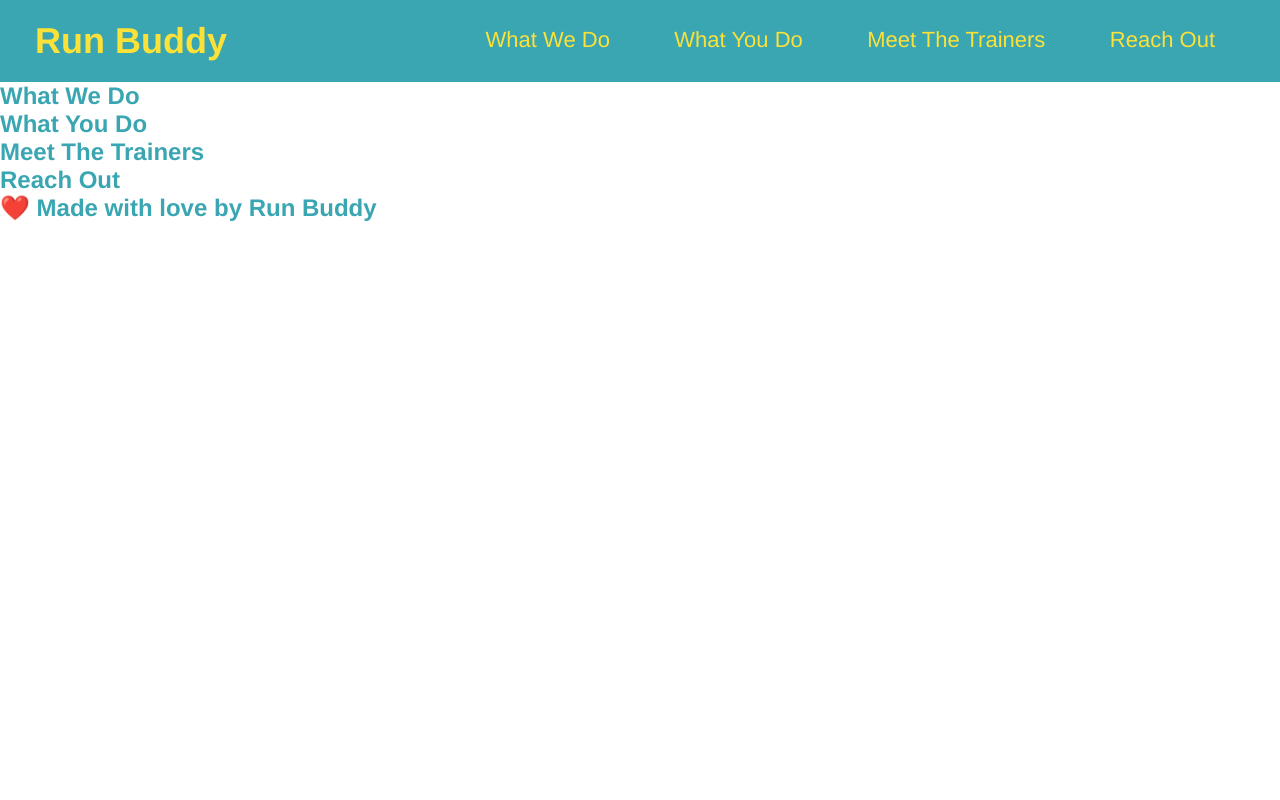
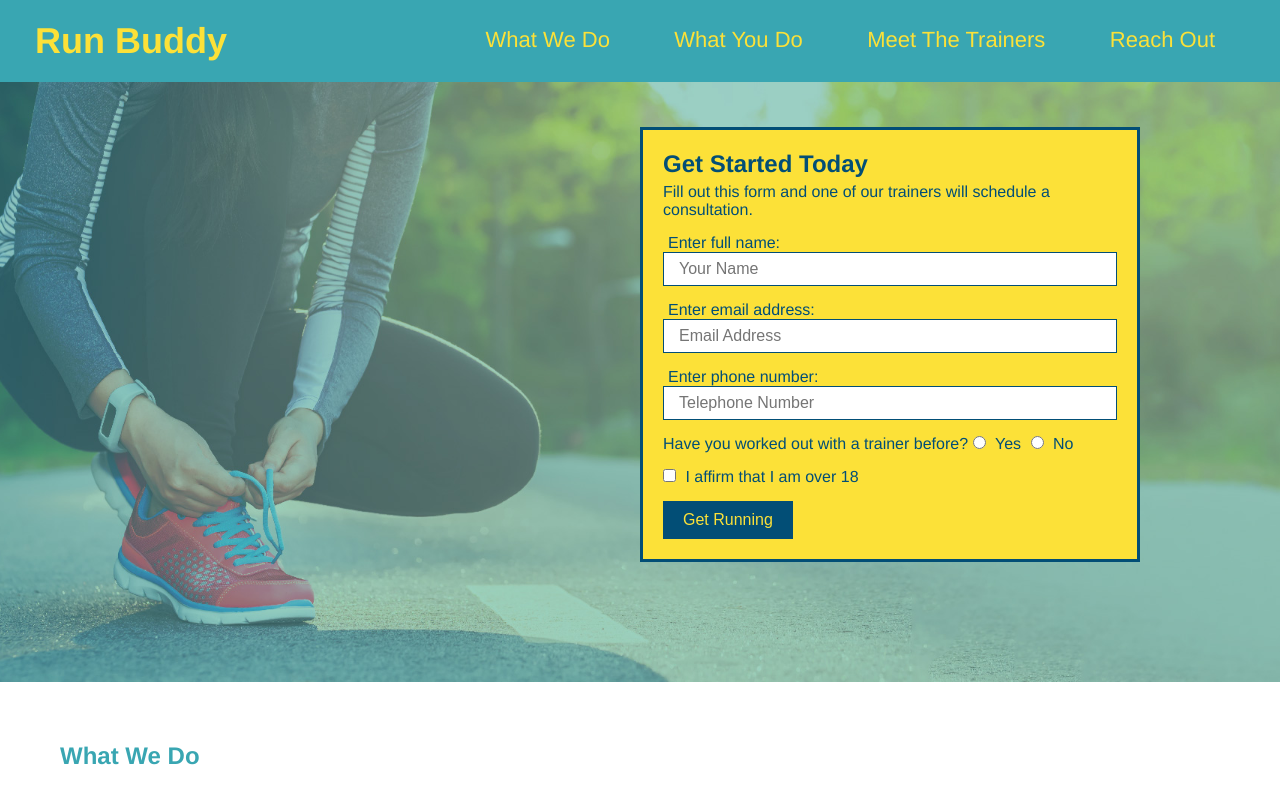
Before and after one commit to janimuhlestein/run-buddy, a plain HTML site: page index.html in a window 1280 px wide. Shown: the top 800 px of the page. Drawn offline with Linux system fonts and the light colour scheme.

Commit message:
Added images and new styles

```diff
--- a/assets/css/style.css
+++ b/assets/css/style.css
@@ -1,6 +1,7 @@
 * {
     margin: 0;
     padding: 0;
+    box-sizing: border-box;
 }
 
 body {
@@ -41,3 +42,86 @@ header nav ul li a {
     font-weight: lighter;
     font-size: 22px;
 }
+
+footer {
+    background: #fce138;
+    width: 100%;
+    padding: 40px 35px;
+}
+
+footer h2 {
+    display: inline;
+    color: #024e76;
+    font-size: 30px;
+    margin: 0;
+}
+
+footer div {
+    float: right;
+    line-height:  1.5;
+    text-align: right;
+}
+
+footer a {
+    color: #024e76;
+}
+
+section {
+    padding: 60px;
+}
+
+/* Hero Style Start */
+.hero {
+    background-image: url("../images/hero-bg.jpg");
+    height: 600px;
+    background-size: cover;
+    background-position: center;
+    position: relative;
+}
+/* Hero Style End */
+
+/* Hero form style start */
+.hero-form {
+    background-color: #fce138;
+    padding: 20px;
+    width: 500px;
+    color: #024e76;
+    border-style: solid;
+    border-width: 3px;
+    border-color: #024e76;
+    position: absolute;
+    bottom: 120px;
+    right: 140px;
+}
+/* Hero form style end */
+
+.hero-form h3 {
+    font-size: 24px;
+    margin: 0px;
+}
+
+.hero-form label {
+    margin: 0 5px;
+}
+
+.hero-form p {
+    margin: 5px 0 15px;
+}
+
+.hero-form button {
+    padding: 10px 20px;
+    color: #fce138;
+    background-color: #024e76;
+    border: none;
+    font-size: 16px;
+}
+
+.form-input {
+    border: 1px solid #024e76;
+    display: block;
+    padding: 7px 15px;
+    font-size: 16px;
+    color: #024e76;
+    width: 100%;
+    margin-bottom: 15px;
+}
--- a/index.html
+++ b/index.html
@@ -28,33 +28,63 @@
             </ul>
         </nav>
     </header>
-       <!--hero jumbotron-->
-       <section>
-
+       <!--hero section-->
+       <section class="hero">
+        <div class="hero-form">
+            <h3>Get Started Today</h3>
+            <p>Fill out this form and one of our trainers will schedule a consultation.</p>
+            <form>
+                <label for="name">Enter full name:</label>
+                <input type="text" placeholder="Your Name" name="name" id="name" class="form-input"/>
+                <label for="email">Enter email address:</label>
+                <input type="email" placeholder="Email Address" name="email" id="email" class="form-input"/>
+                <label for="phone">Enter phone number:</label>
+                <input type="tel" placeholder="Telephone Number" name="phone" id="phone" class="form-input"/>
+                <p>Have you worked out with a trainer before?
+                <input type="radio" name="trainer_confirm" id="trainer_yes" />
+                <label for="trainer_confirm">Yes</label>
+                <input type="radio" name="trainer_confirm" id="trainer_no" />
+                <label for="trainer_confirm">No</label>
+                </p>
+                <p>
+                <input type="checkbox" name="over_18" id="over_18"/>
+                <label for="over_18">I affirm that I am over 18</label>
+                </p>
+                <button type="Submit">Get Running</button>
+            </form>
+        </div>
        </section>
+       <!--end hero-->
 
        <!--what we do-->
        <section>
-           <h2>What We Do</h2>
+           <h2 id="what-we-do">What We Do</h2>
        </section>
 
        <!--What you do-->
        <section>
-           <h2>What You Do</h2>
+           <h2 id="what-you-do">What You Do</h2>
        </section>
 
        <!--meet the trainers-->
        <section>
-           <h2>Meet The Trainers</h2>
+           <h2 id="meet-the-trainers">Meet The Trainers</h2>
        </section>
 
        <!--Reach Out-->
        <section>
-           <h2>Reach Out</h2>
+           <h2 id="reach-out">Reach Out</h2>
        </section>
 
        <!--footer-->
        <footer>
-           <h2> ❤️ Made with love by Run Buddy</h2>
+           <h2>
+            ❤️ Made with love by Run Buddy
+        </h2>
+            <div>
+                <a href="#">Read our Privacy Policy</a><br />
+                &copy; 2020 Run Buddy, Inc.
+            </div>
        </footer>
    </body>
+   </html>
```
Also changed, not shown: assets/images/hero-bg.jpg (added).
